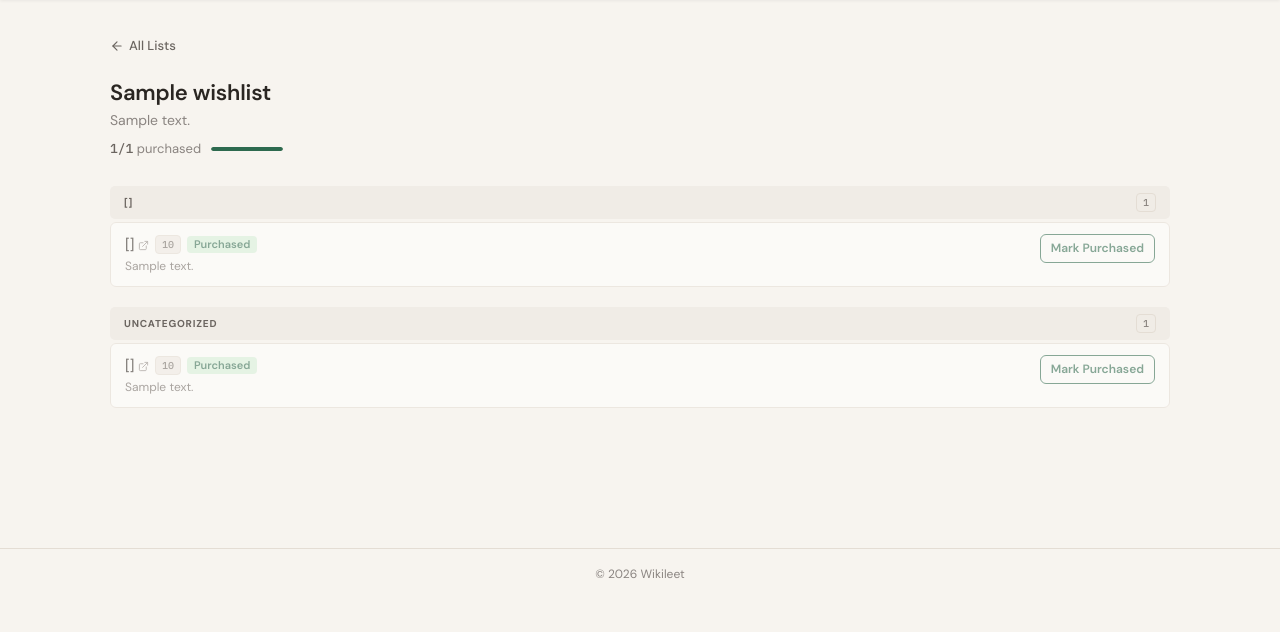
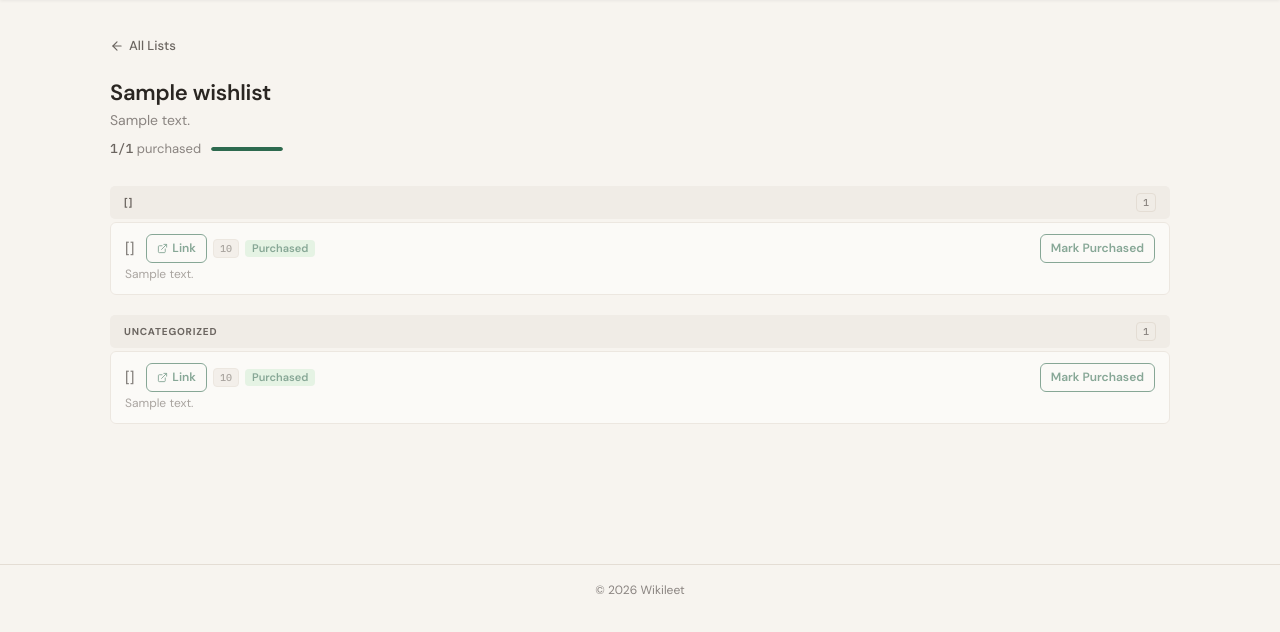
Before and after one commit to gabeduke/django-gift-wiki, a Django app: template gift/templates/gift/wishlist_detail.html in a window 1280 px wide. Shown: the part 57-689 px from the top of the page. Run offline with Django 4.2, Linux system fonts and the light colour scheme; the template is opened without the code that fills it: most values are stand-ins (such as "Sample title", 1, 10 or a date in 2020); some libraries are stand-ins or nearby versions.

Commit message:
feat: hide purchase status from list manager and improve link visibility

```diff
--- a/gift/templates/gift/wishlist_detail.html
+++ b/gift/templates/gift/wishlist_detail.html
@@ -25,7 +25,7 @@
            Add to view: context['total_count'] and context['purchased_count']
            by iterating sorted_category_items + uncategorized_items.
         {% endcomment %}
-        {% if total_count %}
+        {% if total_count and not is_list_manager %}
         <div class="wl-progress">
           <span class="wl-progress-label">
             <span class="wl-progress-mono">{{ purchased_count }}/{{ total_count }}</span> purchased
@@ -70,20 +70,19 @@
       </div>
 
       {% for item in category_items %}
-      <div class="wl-item-row{% if item.purchased %} purchased{% endif %}">
+      <div class="wl-item-row{% if item.purchased and not is_list_manager %} purchased{% endif %}">
         <div class="wl-item-main">
           <div class="wl-item-name">
+            <span>{{ item.name }}</span>
             {% if item.url %}
-              <a href="{{ item.url }}" target="_blank" rel="noopener" class="wl-item-name-link">{{ item.name }}
+              <a href="{{ item.url }}" target="_blank" rel="noopener" class="btn btn-sm btn-outline-primary" style="padding: 2px 6px; font-size: 11px; margin-left: 6px; display: inline-flex; align-items: center; gap: 4px; vertical-align: middle;">
                 <svg width="11" height="11" viewBox="0 0 24 24" fill="none" stroke="currentColor"
-                     stroke-width="2" stroke-linecap="round" stroke-linejoin="round"
-                     style="color:var(--text-muted);display:inline;">
+                     stroke-width="2" stroke-linecap="round" stroke-linejoin="round">
                   <path d="M18 13v6a2 2 0 0 1-2 2H5a2 2 0 0 1-2-2V8a2 2 0 0 1 2-2h6"/>
                   <polyline points="15 3 21 3 21 9"/><line x1="10" y1="14" x2="21" y2="3"/>
                 </svg>
+                Link
               </a>
-            {% else %}
-              <span>{{ item.name }}</span>
             {% endif %}
             {% if item.price_range %}
               <span class="badge-price">{{ item.get_price_range_display }}</span>
@@ -145,20 +144,19 @@
       </div>
 
       {% for item in uncategorized_items %}
-      <div class="wl-item-row{% if item.purchased %} purchased{% endif %}">
+      <div class="wl-item-row{% if item.purchased and not is_list_manager %} purchased{% endif %}">
         <div class="wl-item-main">
           <div class="wl-item-name">
+            <span>{{ item.name }}</span>
             {% if item.url %}
-              <a href="{{ item.url }}" target="_blank" rel="noopener">{{ item.name }}
+              <a href="{{ item.url }}" target="_blank" rel="noopener" class="btn btn-sm btn-outline-primary" style="padding: 2px 6px; font-size: 11px; margin-left: 6px; display: inline-flex; align-items: center; gap: 4px; vertical-align: middle;">
                 <svg width="11" height="11" viewBox="0 0 24 24" fill="none" stroke="currentColor"
-                     stroke-width="2" stroke-linecap="round" stroke-linejoin="round"
-                     style="color:var(--text-muted);display:inline;">
+                     stroke-width="2" stroke-linecap="round" stroke-linejoin="round">
                   <path d="M18 13v6a2 2 0 0 1-2 2H5a2 2 0 0 1-2-2V8a2 2 0 0 1 2-2h6"/>
                   <polyline points="15 3 21 3 21 9"/><line x1="10" y1="14" x2="21" y2="3"/>
                 </svg>
+                Link
               </a>
-            {% else %}
-              <span>{{ item.name }}</span>
             {% endif %}
             {% if item.price_range %}
               <span class="badge-price">{{ item.get_price_range_display }}</span>
```
